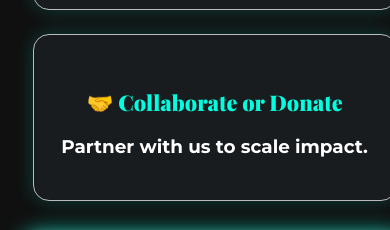
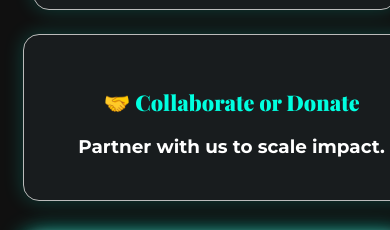
Before and after one commit to zehrahminal/unmaskd, a website: page index.html in a window 390 px wide. Shown: the part 6763-6993 px from the top of the page. Drawn offline with nearby package versions, Linux system fonts and the light colour scheme.

Commit message:
Update styles for centering tool cards in grids

```diff
--- a/style.css
+++ b/style.css
@@ -1789,16 +1789,20 @@ footer,
   .panic-card { padding: 14px; }
   .helpline-small { font-size: 0.98rem; }
 }
-/* Center a specific card via helper class */
-.tool-card-grid.triangle .center-card {
+/* Center the 3rd item in triangle grids whether it's .tool-card or .tool-card-link */
+.tool-card-grid.triangle .tool-card:nth-child(3),
+.tool-card-grid.triangle .tool-card-link:nth-child(3) {
   grid-column: 1 / 3;
   justify-self: center;
   width: 60%;
-  max-width: 660px;
+  max-width: 660px;   /* increase if you want a wider card */
   margin: 0 auto !important;
 }
-@media (max-width:700px) {
-  .tool-card-grid.triangle .center-card {
+
+/* Mobile: stack naturally and make full width */
+@media (max-width: 700px) {
+  .tool-card-grid.triangle .tool-card:nth-child(3),
+  .tool-card-grid.triangle .tool-card-link:nth-child(3) {
     grid-column: auto;
     width: 100% !important;
     max-width: 98vw !important;
```
